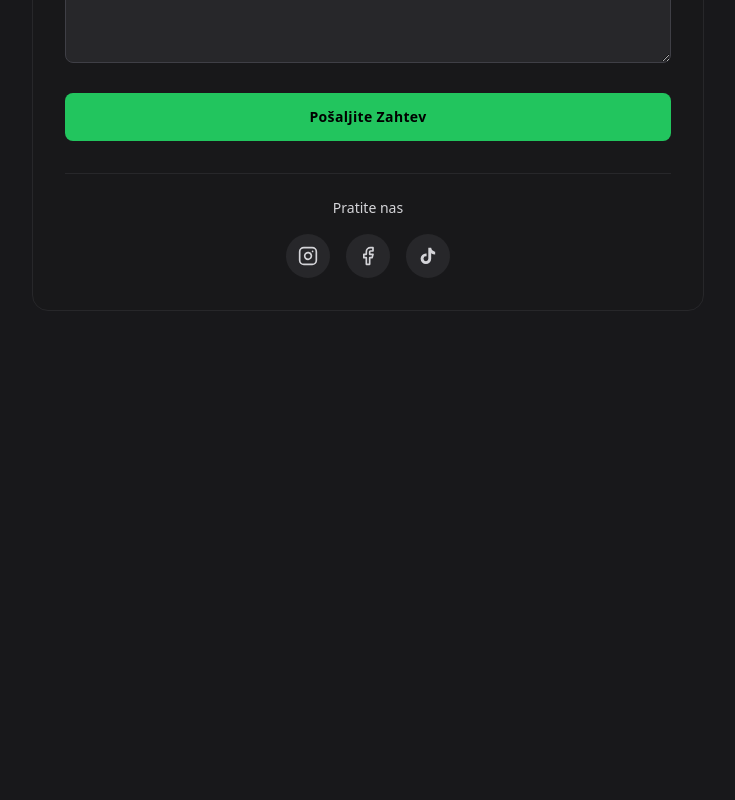
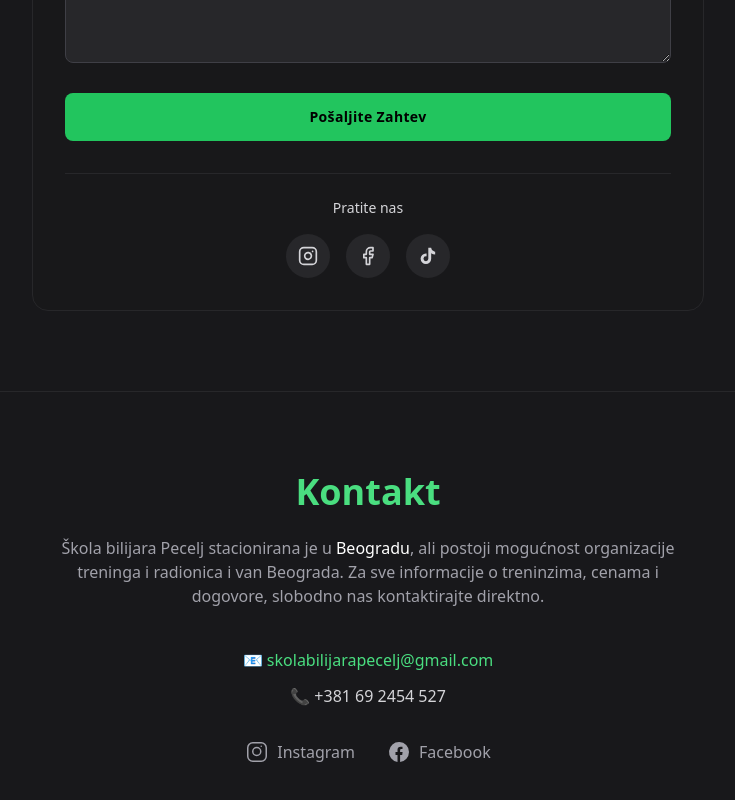
Before and after one commit to miapecelj/skola-bilijara-pecelj, a React (Vite) app: page / in a window 1280 px wide. Shown: the part 5839-6639 px from the top of the page, without its empty margins (272-1007 px from the left). Before the commit the page ends 6230 px from the top, so only its background shows below. Built offline with nearby package versions, Linux system fonts and the light colour scheme; no server answers.

Commit message:
Add ContactSection at bottom; fix Kontakt nav link
- Import and render ContactSection after BookingSection in App.jsx
- Restore Header Kontakt link to #contact

https://claude.ai/code/session_01Gd4SygAjEYsfV9UmhpGbm9

```diff
--- a/src/App.jsx
+++ b/src/App.jsx
@@ -7,6 +7,7 @@ import HeroSection from "./components/HeroSection";
 import AboutSection from "./components/AboutSection";
 import StudentsSection from "./components/StudentsSection";
 import BookingSection from "./components/BookingSection";
+import ContactSection from "./components/ContactSection";
 // import GallerySection from "./components/GallerySection";
 // import PricingSection from "./components/PricingSection";
 
@@ -29,6 +30,7 @@ export default function App() {
         {/* <GallerySection /> */}
         {/* <PricingSection /> */}
         <BookingSection />
+        <ContactSection />
       </main>
     </div>
   );
--- a/src/components/Header.jsx
+++ b/src/components/Header.jsx
@@ -6,7 +6,7 @@ const navLinks = [
   { href: "#about", label: "O nama" },
   { href: "#polaznici", label: "Polaznici" },
   { href: "#treninzi", label: "Treninzi" },
-  { href: "#booking", label: "Kontakt" },
+  { href: "#contact", label: "Kontakt" },
 ];
 
 export default function Header() {
```
